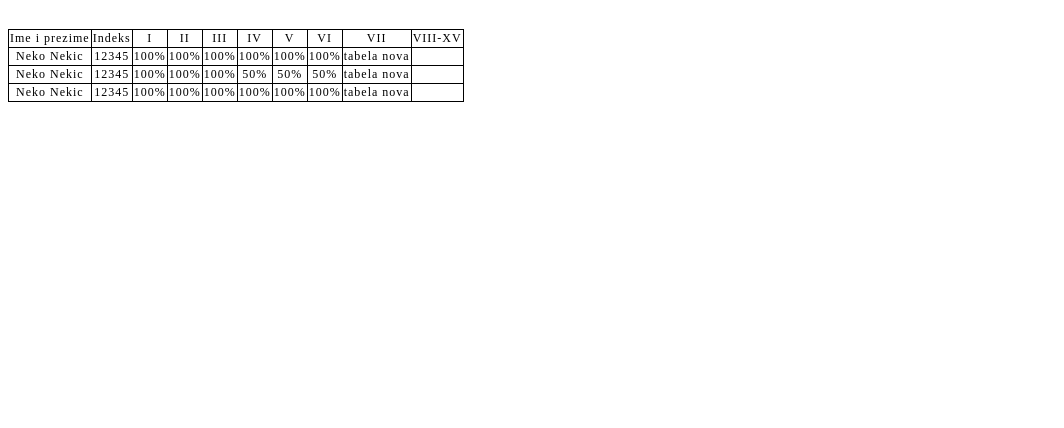
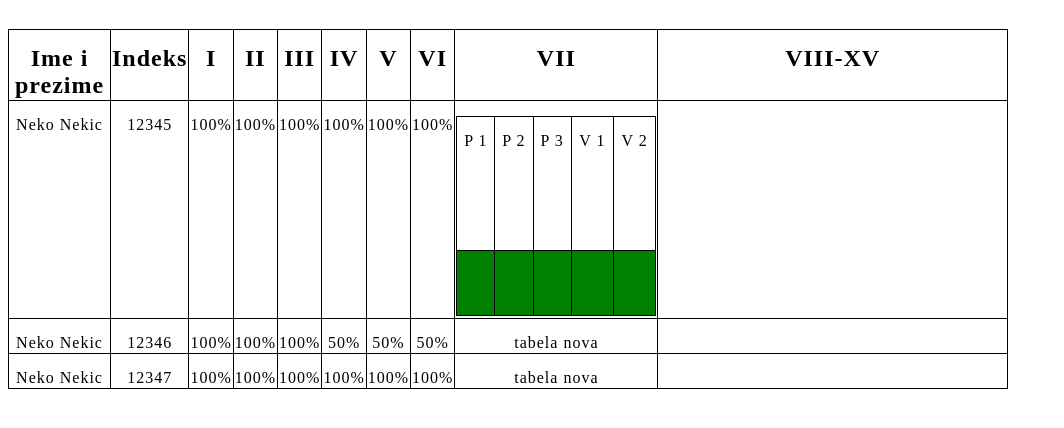
Before and after one commit to muhamed-droid/WEB-Technologies-Project, a plain HTML site: page html/prisustvo.html in a window 1280 px wide. Shown: the part 72-500 px from the top of the page, without its empty margins (0-1064 px from the left). Drawn offline with Linux system fonts and the light colour scheme.

Commit message:
2. pocetak(gresaka mnogo)

```diff
--- a/css/prisustvo.css
+++ b/css/prisustvo.css
@@ -5,15 +5,43 @@
     color: rgba(0, 0, 0, 0.664);
 }
 
-table{
+.tabela{
     margin:0;
     border-radius: 0%;
+    table-layout: auto;
+    width: 1000px;
+    height: 360px;
+    font-size: 16px;
+}
+
+.mala-tabela{
+    height: 200px;
+    width: 200px;
+}
+
+.zelena{
+    background-color: green;
+}
+
+.zadnja-kolona{
+    width: 35%;
+}
+
+.prva-kolona{
+    max-width: 120px;
+}
+
+.prvi-red{
+    font-size: 24px;
+    font-weight: bold;
 }
 
 table, tr, td{
     border: 1px solid;
     border-collapse: collapse;
     text-align: center;
+    vertical-align: top;
+    padding-top: 15px;
 }
 tr{
     letter-spacing: 2px;
@@ -21,5 +49,4 @@ tr{
 td{
     width: max-content;
     letter-spacing: 1px;
-    font-size: 12px;
 }
--- a/html/prisustvo.html
+++ b/html/prisustvo.html
@@ -12,7 +12,7 @@
         <div>
             <table class="tabela">
                 <tr class = "prvi-red">
-                  <td>Ime i prezime</td>
+                  <td class="prva-kolona">Ime i prezime</td>
                   <td>Indeks</td>
                   <td>I</td>
                   <td>II</td>
@@ -21,7 +21,7 @@
                   <td>V</td>
                   <td>VI</td>
                   <td>VII</td>
-                  <td>VIII-XV</td>
+                  <td class="zadnja-kolona">VIII-XV</td>
                 </tr>
                 <tr>
                     <td>Neko Nekic</td>
@@ -32,12 +32,27 @@
                     <td>100%</td>
                     <td>100%</td>
                     <td>100%</td>
-                    <td>tabela nova</td>
+                    <td> <table class="mala-tabela" id="t1">
+                        <tr>
+                            <td> P 1</td>
+                            <td> P 2</td>
+                            <td> P 3</td>
+                            <td> V 1</td>
+                            <td> V 2</td>
+                        </tr>
+                        <tr>
+                            <td class="zelena"> </td>
+                            <td class="zelena"> </td>
+                            <td class="zelena"> </td>
+                            <td class="zelena"> </td>
+                            <td class="zelena"> </td>
+                        </tr>
+                    </table> </td>
                     <td></td>
                 </tr>
                 <tr>
                     <td>Neko Nekic</td>
-                    <td>12345</td>
+                    <td>12346</td>
                     <td>100%</td>
                     <td>100%</td>
                     <td>100%</td>
@@ -49,7 +64,7 @@
                 </tr>
                 <tr>
                     <td>Neko Nekic</td>
-                    <td>12345</td>
+                    <td>12347</td>
                     <td>100%</td>
                     <td>100%</td>
                     <td>100%</td>
```
